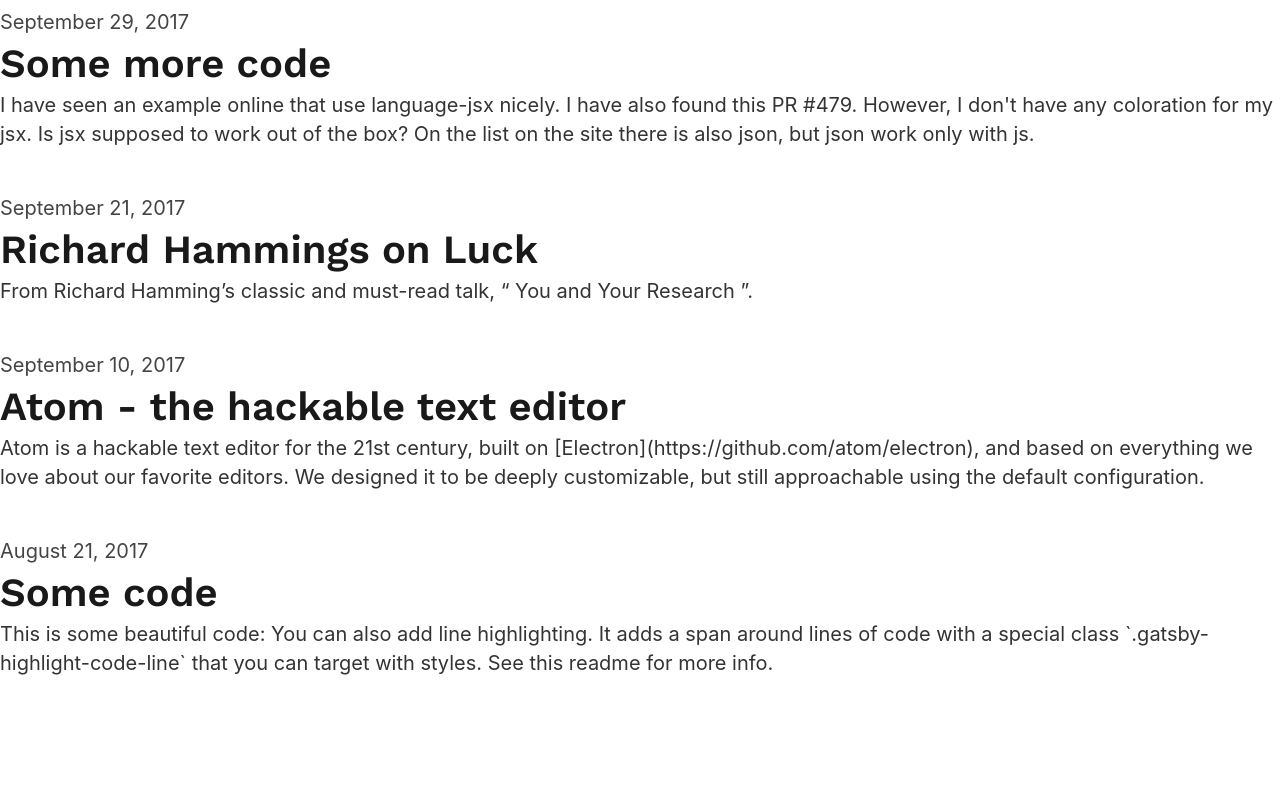
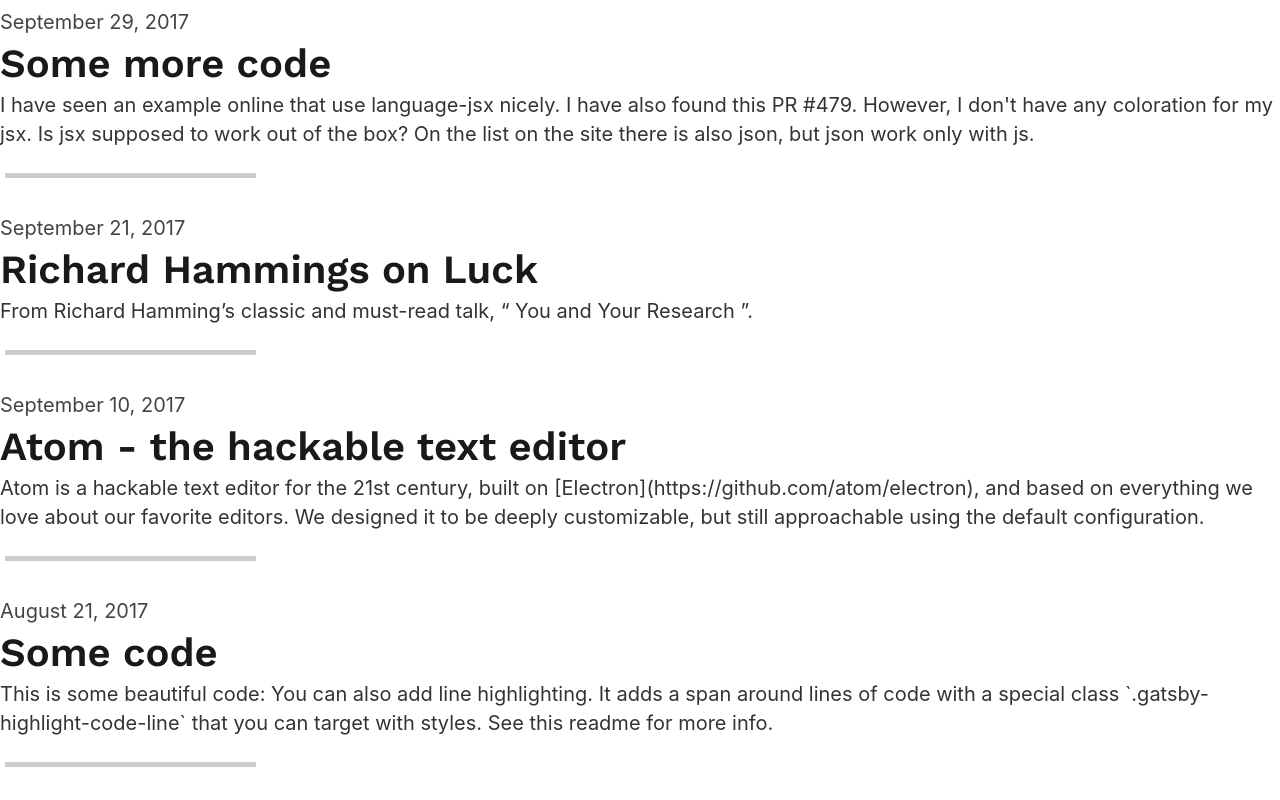
Before and after one commit to volny/gatsby-blog, a Gatsby site: page / in a window 1280 px wide. Built offline with nearby package versions, Linux system fonts and the light colour scheme; Gatsby itself is replaced by a stand-in of ours; some packages are replaced by stand-ins of ours; what compass-vertical-rhythm would draw is missing.

Commit message:
hr to separate posts

```diff
--- a/src/pages/index.js
+++ b/src/pages/index.js
@@ -26,6 +26,10 @@ export default ({ data }) => {
               {node.frontmatter.excerpt}
             </p>
           </Link>
+          <hr style={{
+          margin: '-5px 80% 20px 5px',
+          height: '5px',
+          }}/>
         </div>
       )}
     </div>
```
